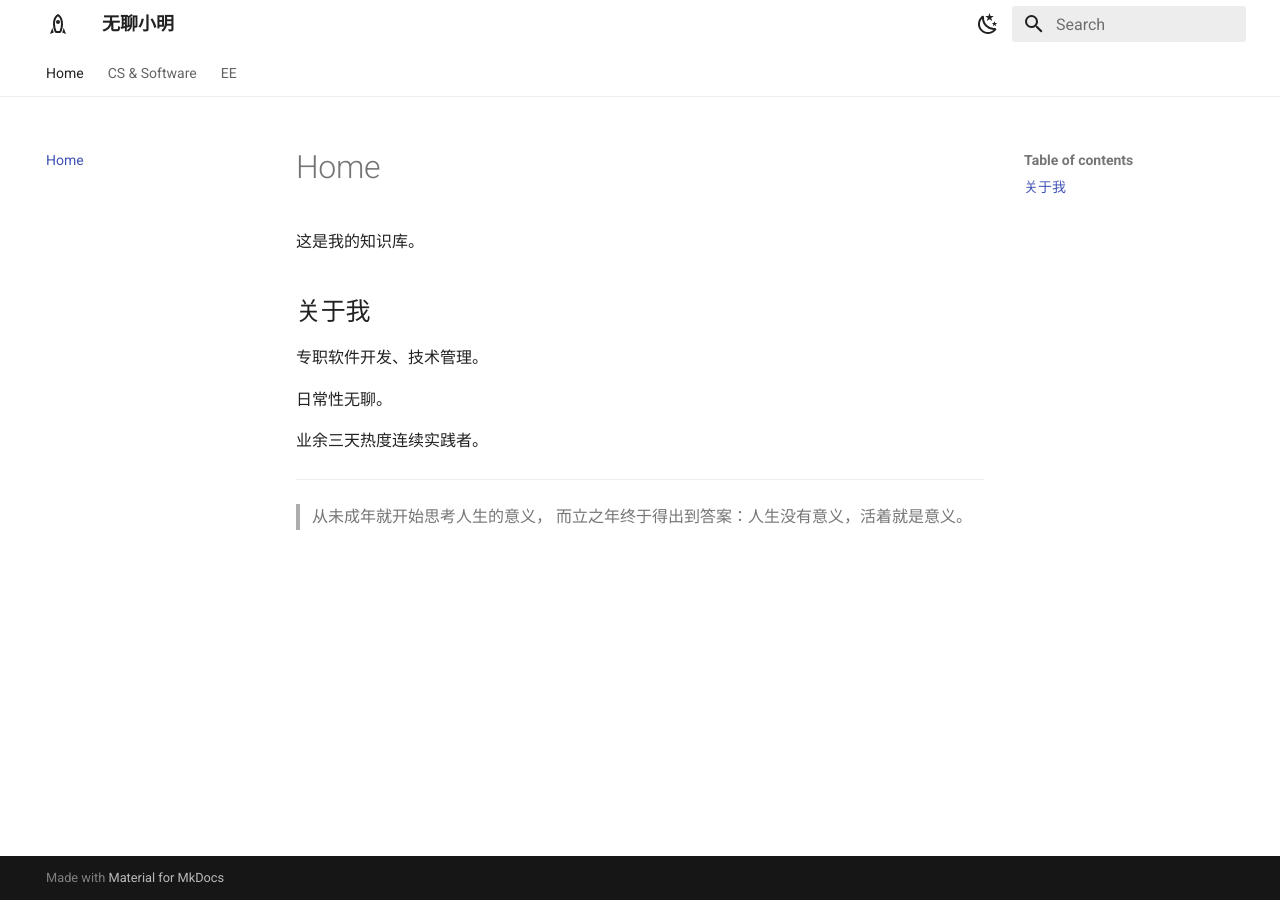
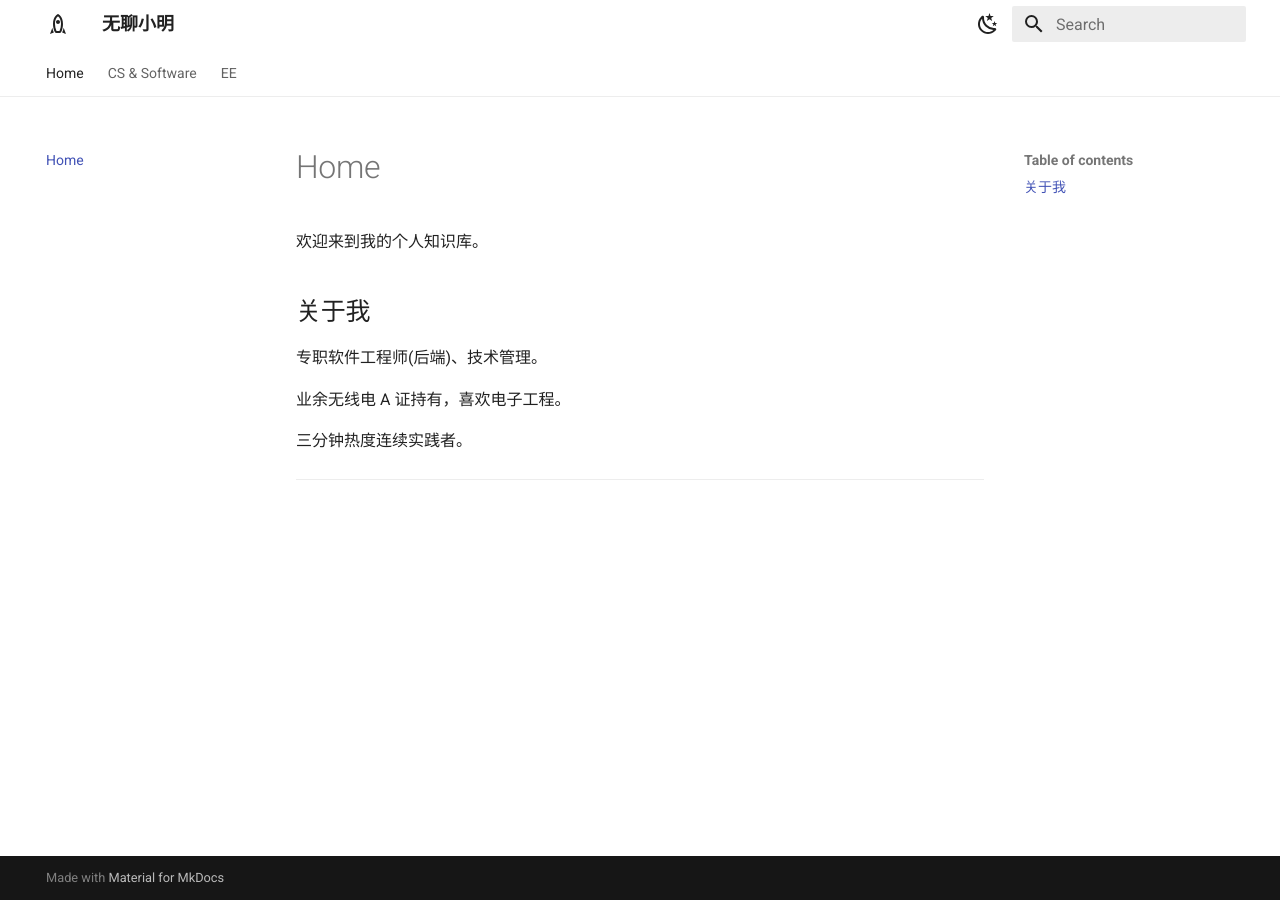
Before and after one commit to copuzzle/copuzzle.github.io, an MkDocs documentation site: the page built from docs/index.md, in a window 1280 px wide. Built offline with MkDocs 1.6.1 and Material for MkDocs 9.7.7, drawn with Linux system fonts in a browser that asks for light colours.

Commit message:
update index intro

```diff
--- a/docs/index.md
+++ b/docs/index.md
@@ -1,15 +1,12 @@
 # Home
 
-这是我的知识库。
+欢迎来到我的个人知识库。
 
 ## 关于我
-专职软件开发、技术管理。
+专职软件工程师(后端)、技术管理。
 
-日常性无聊。
+业余无线电 A 证持有，喜欢电子工程。
 
-业余三天热度连续实践者。
+三分钟热度连续实践者。
 
 ---
-
-> 从未成年就开始思考人生的意义，
-> 而立之年终于得出到答案：人生没有意义，活着就是意义。
```
